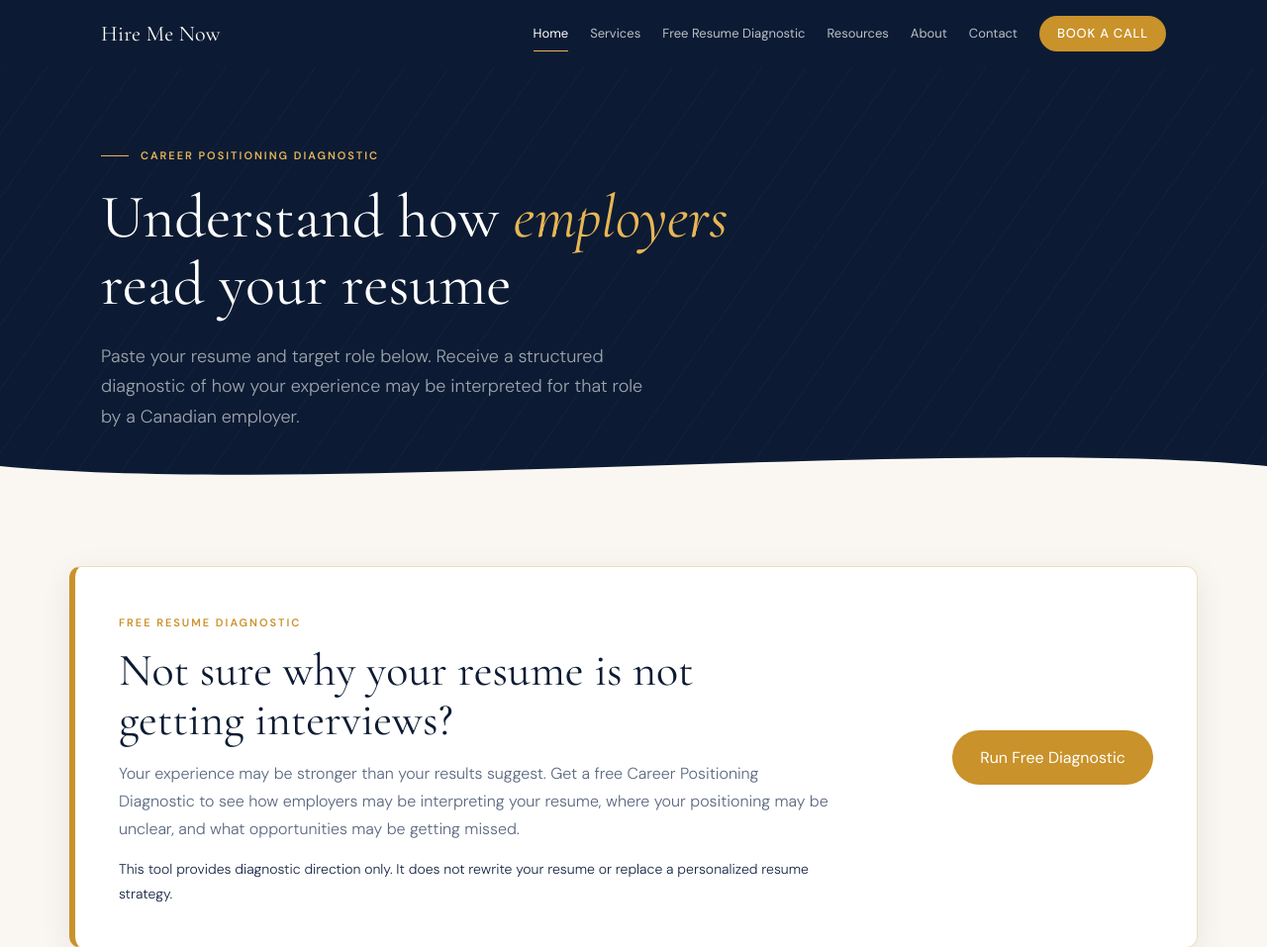
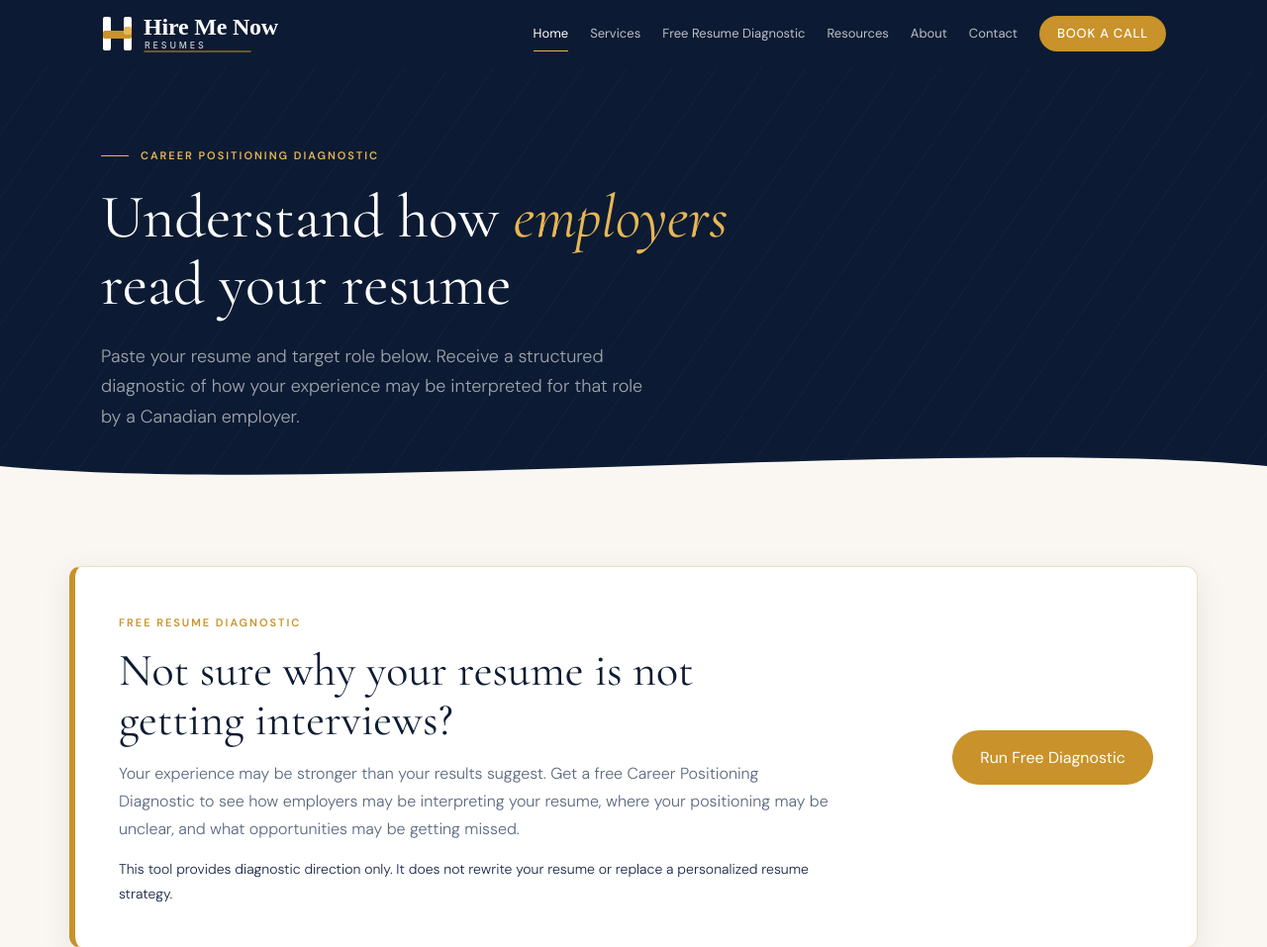
Before and after one commit to juliarus768-cyber/hiremenow-diagnostic-v2, a plain HTML site: page index.html in a window 1280 px wide. Shown: the top 957 px of the page at 99% size. Drawn offline with nearby package versions, Linux system fonts and the light colour scheme.

Commit message:
Match diagnostic nav logo to main site

```diff
--- a/index.html
+++ b/index.html
@@ -15,14 +15,17 @@
   <link rel="preconnect" href="https://fonts.googleapis.com">
   <link rel="preconnect" href="https://fonts.gstatic.com" crossorigin>
   <link href="https://fonts.googleapis.com/css2?family=Cormorant+Garamond:ital,wght@0,300;0,400;0,600;0,700;1,300;1,400&family=DM+Sans:wght@300;400;500;600&display=swap" rel="stylesheet">
+  <link rel="icon" href="favicon.svg" type="image/svg+xml">
   <link rel="stylesheet" href="styles.css">
 </head>
 <body>
   <a href="#main" class="skip-link">Skip to main content</a>
 
   <nav class="site-nav" aria-label="Primary navigation">
-    <div class="container nav-container">
-      <a href="https://hiremenowresumes.ca/" class="nav-logo">Hire Me Now</a>
+    <div class="container nav-inner">
+      <a href="https://hiremenowresumes.ca/" class="nav-logo" aria-label="Hire Me Now Resumes home">
+        <img src="hmn-logo-nav.svg" alt="Hire Me Now Resumes" width="220" height="44" loading="eager">
+      </a>
       <button class="nav-toggle" type="button" aria-expanded="false" aria-controls="mobileMenu" aria-label="Open navigation menu">
         <span></span>
         <span></span>
--- a/styles.css
+++ b/styles.css
@@ -123,15 +123,13 @@ textarea:focus-visible {
   background: var(--navy);
 }
 
-.nav-container {
+.nav-inner {
   height: 68px;
   display: flex;
   align-items: center;
   justify-content: space-between;
-  gap: 32px;
 }
 
-.nav-logo,
 .footer-logo {
   font-family: var(--font-display);
   color: var(--white);
@@ -141,7 +139,19 @@ textarea:focus-visible {
 }
 
 .nav-logo {
-  font-size: 22px;
+  display: inline-flex;
+  align-items: center;
+  flex: 0 0 auto;
+  overflow: visible;
+}
+
+.nav-logo img {
+  display: block;
+  width: 220px;
+  height: auto;
+  max-width: none;
+  max-height: none;
+  object-fit: contain;
 }
 
 .nav-links {
```
Also changed, not shown: favicon.svg (added), hmn-logo-nav.svg (added).
